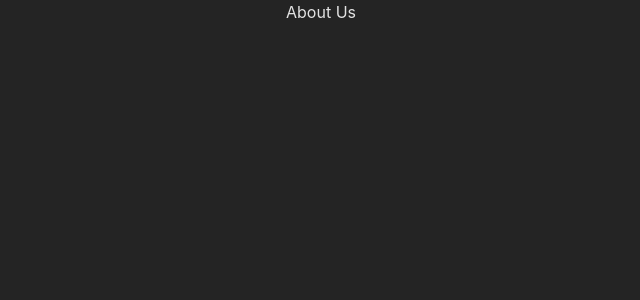
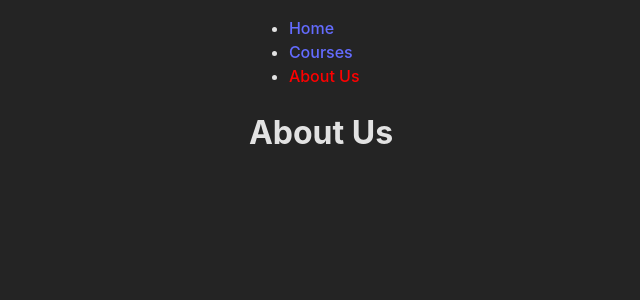
Before and after one commit to golabisib/learnReact, a React (Vite) app in the folder SPA/: page /about-us in a window 1280 px wide. Shown: the top 300 px of the page, without its empty margins (319-959 px from the left). Built offline with nearby package versions, Linux system fonts and the light colour scheme.

Commit message:
The NavLinks Part is added with Active style of it in global.css

```diff
--- /dev/null
+++ b/SPA/src/components/NavBar.jsx
@@ -0,0 +1,21 @@
+import { NavLink } from "react-router-dom"
+
+function NavBar() {
+  return (
+    <div>
+        <ul>
+            <li>
+        <NavLink to="/"> Home </NavLink>
+            </li>
+            <li>
+        <NavLink to="/courses"> Courses </NavLink>
+            </li>
+            <li>
+        <NavLink to="/about-us">About Us</NavLink>
+            </li>
+        </ul>
+    </div>
+  )
+}
+
+export default NavBar
--- a/SPA/src/index.css
+++ b/SPA/src/index.css
@@ -28,3 +28,7 @@ body {
   min-width: 320px;
   min-height: 100vh;
 }
+
+.active {
+    color: red;
+}
--- a/SPA/src/pages/AboutUs.jsx
+++ b/SPA/src/pages/AboutUs.jsx
@@ -1,9 +1,11 @@
+import NavBar from "../components/NavBar"
 
 
 function AboutUs() {
   return (
     <div>
-        About Us
+        <NavBar />
+        <h1>About Us</h1>
     </div>
   )
 }
--- a/SPA/src/pages/CoursesPage.jsx
+++ b/SPA/src/pages/CoursesPage.jsx
@@ -1,9 +1,11 @@
+import NavBar from "../components/NavBar"
 
 
 function CoursesPage() {
   return (
     <div>
-        courses
+        <NavBar />
+        <h1>courses</h1>
     </div>
   )
 }
--- a/SPA/src/pages/HomePage.jsx
+++ b/SPA/src/pages/HomePage.jsx
@@ -1,11 +1,11 @@
 import { Link } from "react-router-dom"
+import NavBar from "../components/NavBar"
 
 function HomePage() {
   return (
     <div>
-        <Link to="/courses">Courses</Link>
-        <hr />
-        <Link to="/about-us">About Us</Link>
+        <NavBar />
+        <h1>Home Page</h1>
     </div>
   )
 }
```
